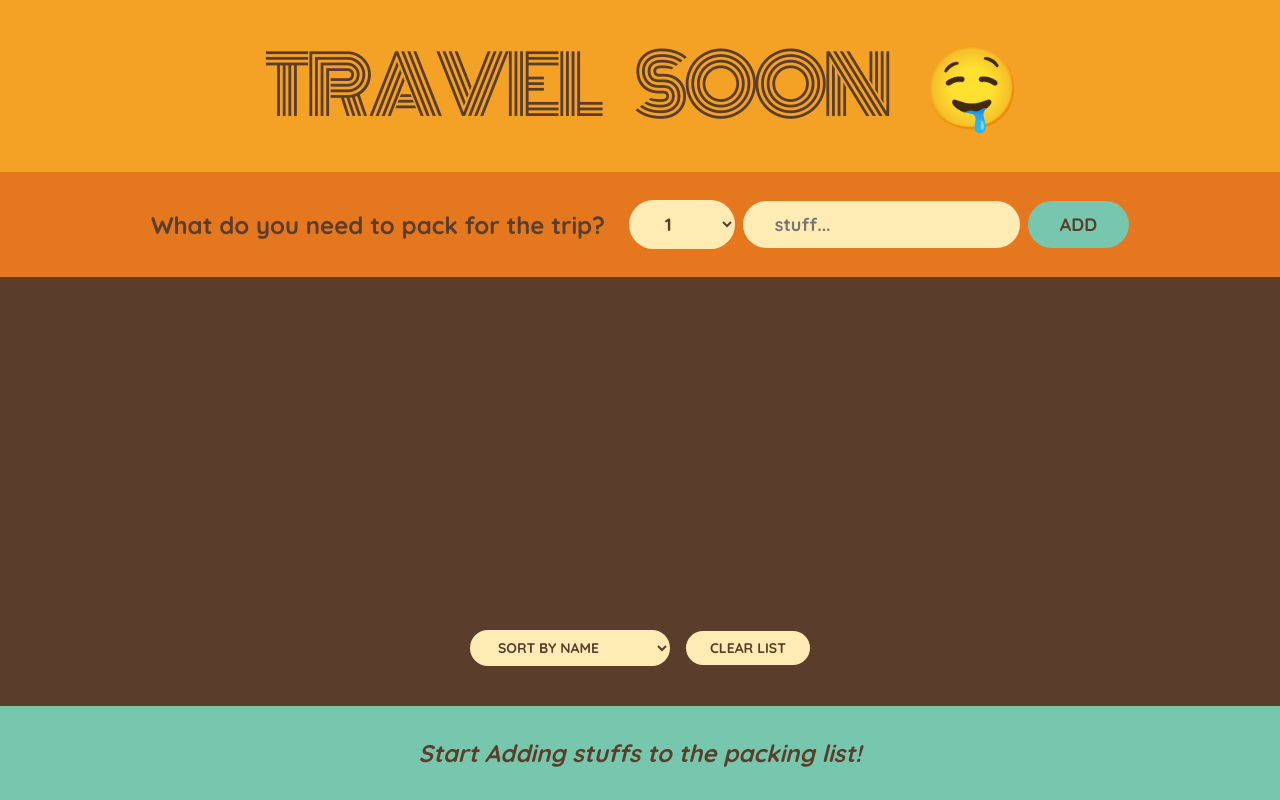
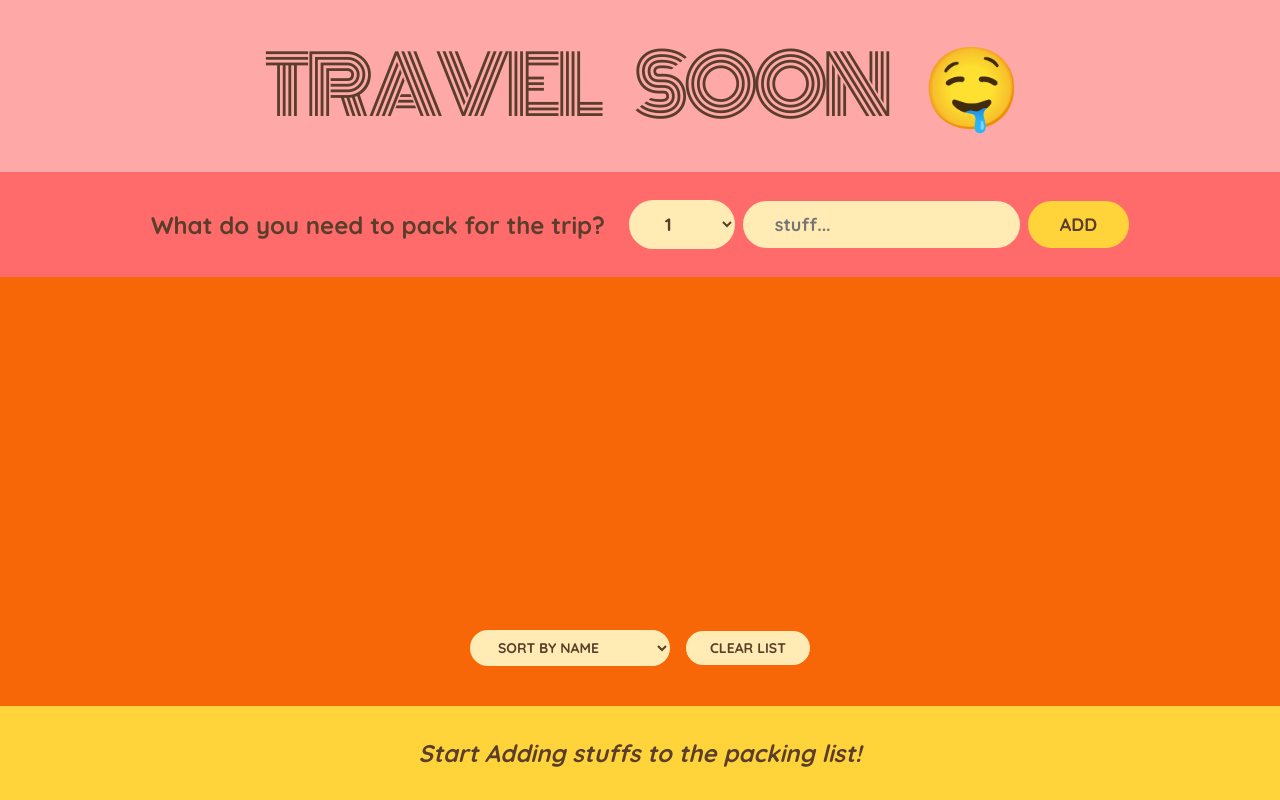
Before and after one commit to ZiyanSui/travel_lists_website, a React (Create React App) app: page / in a window 1280 px wide. Built offline with nearby package versions, Linux system fonts and the light colour scheme.

Commit message:
Polish style and color

```diff
--- a/src/index.css
+++ b/src/index.css
@@ -27,7 +27,7 @@ body {
 
 h1 {
   text-align: center;
-  background-color: #f4a226;
+  background-color: #ffa8a8;
   font-family: "Monoton";
   font-size: 8rem;
   text-transform: uppercase;
@@ -38,7 +38,7 @@ h1 {
 }
 
 .add-form {
-  background-color: #e5771f;
+  background-color: #ff6b6b;
   padding: 2.8rem 0;
   display: flex;
   align-items: center;
@@ -67,11 +67,11 @@ input {
 
 .add-form button {
   text-transform: uppercase;
-  background-color: #76c7ad;
+  background-color: #ffd43b;
 }
 
 .list {
-  background-color: #5a3e2b;
+  background-color: #f76707;
   color: #ffebb3;
   padding: 4rem 0;
 
@@ -125,7 +125,7 @@ input[type="checkbox"] {
 }
 
 .stats {
-  background-color: #76c7ad;
+  background-color: #ffd43b;
   text-align: center;
   font-weight: 700;
   padding: 3.2rem 0;
```
